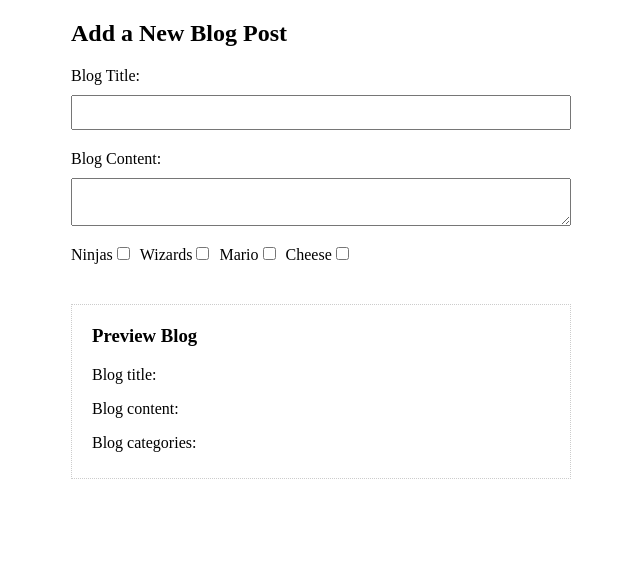
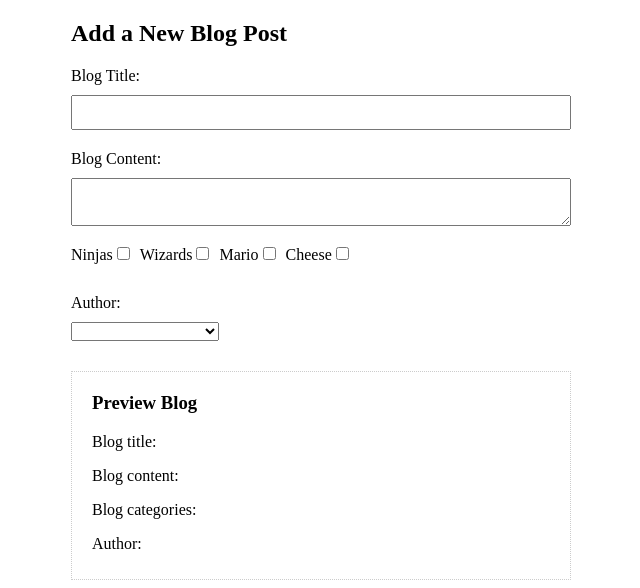
Before and after one commit to MiquelMarinoEspinosa/blog, a Vue app: page / in a window 1280 px wide. Shown: the top 588 px of the page, without its empty margins (319-959 px from the left). Built offline with nearby package versions, Linux system fonts and the light colour scheme.

Commit message:
authors select box

```diff
--- a/src/components/AddBlog.vue
+++ b/src/components/AddBlog.vue
@@ -6,7 +6,7 @@
           <input type="text" required v-model.lazy="blog.title"/>
           <label>Blog Content:</label>
           <textarea v-model.lazy="blog.content"></textarea>
-      </form>
+
       <div id="checkboxes">
           <label>Ninjas</label>
           <input type="checkbox" value="ninjas" v-model="blog.categories"/>
@@ -17,6 +17,11 @@
           <label>Cheese</label>
           <input type="checkbox" value="cheese" v-model="blog.categories"/>
       </div>
+      <label>Author:</label>
+      <select v-model="blog.author">
+          <option v-for='(author, index) in authors' :key=index>{{ author }}</option>
+      </select>
+      </form>
       <div id="preview">
           <h3>Preview Blog</h3>
           <p>Blog title: {{ blog.title }}</p>
@@ -28,6 +33,7 @@
                   {{ category }}
               </li>
           </ul>
+          <p>Author: {{ blog.author }}</p>
       </div>
 
   </div>
@@ -40,8 +46,10 @@
             blog: {
                 title: '',
                 content: '',
-                categories: []
-            }
+                categories: [],
+                author: ''
+            },
+            authors: ['The Net Ninja', 'The Angular Avenger', 'The Vue Vindicator']
         }
     },
     methods: {
```
Also changed, not shown: 1 other file (tests, documents, lock files or other folders).
